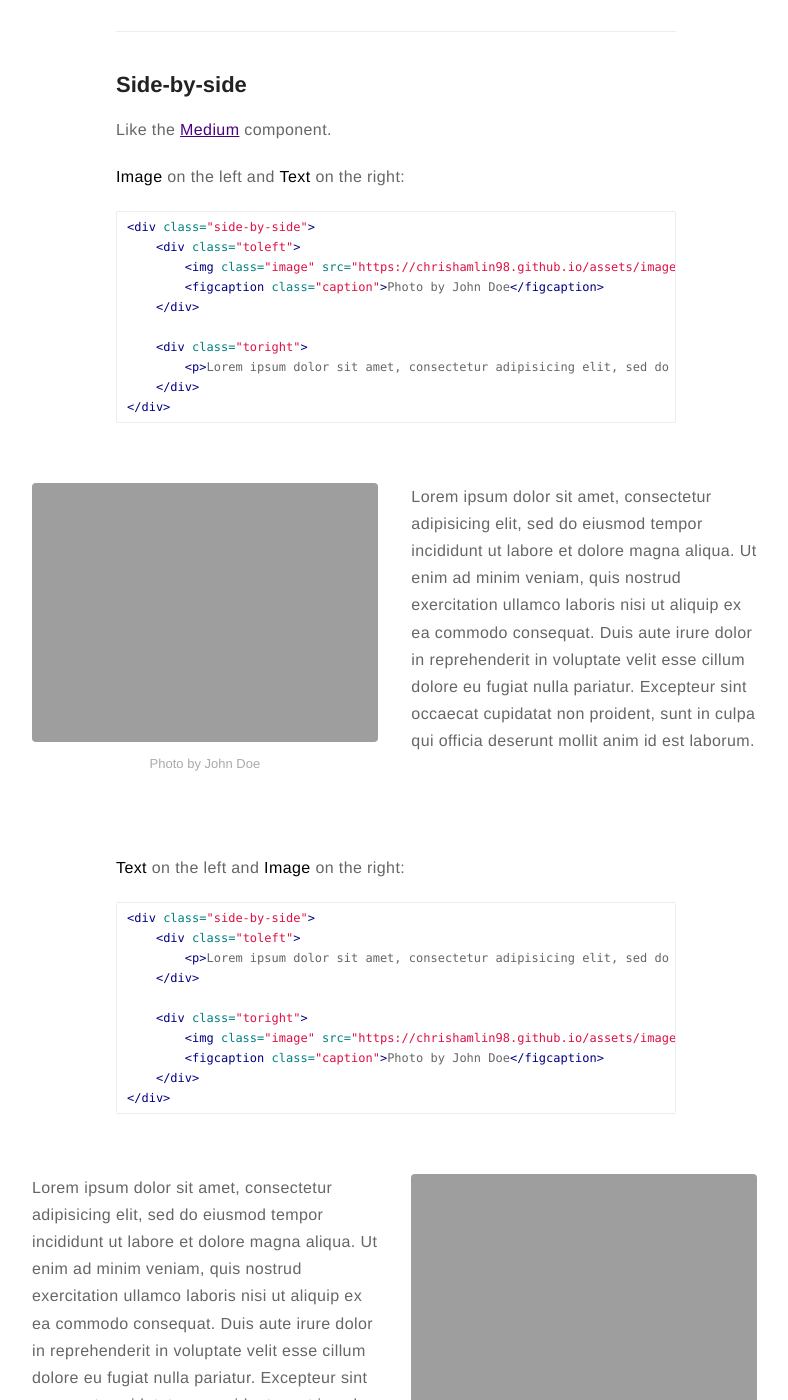
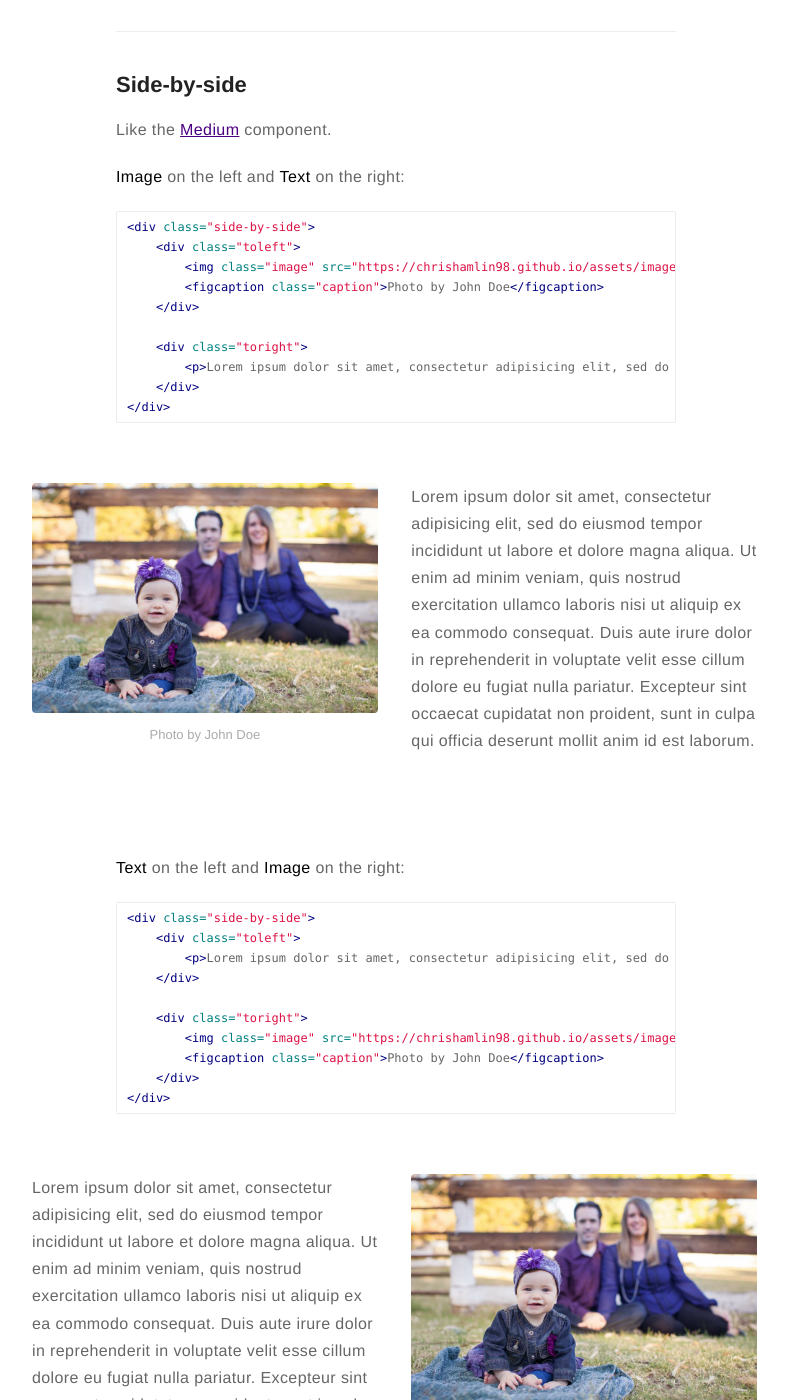
Before and after one commit to chrishamlin98/chrishamlin98.github.io, a Jekyll site: the page built from _posts/2015-02-24-markdown-extra-components.markdown, in a window 1280 px wide and 1400 px high, scrolled down 1006 px. Shown: the whole window, without its empty margins (244-1032 px from the left). Built offline with Jekyll 4.4.1, drawn with Linux system fonts in a browser that asks for light colours.

Commit message:
Update _config.yml

```diff
--- a/_config.yml
+++ b/_config.yml
@@ -7,7 +7,7 @@ description: Are you.. looking at me?... Is he looking at me.. I think he's look
 
 # if it's an external image, update below for true
 # better with square images
-external-image: true
+external-image: false
 picture: assets/images/IMG_0043.JPG
 
 # If you want to include your resume, set to true
@@ -78,7 +78,7 @@ width: normal
 
 # if you don't need projects, comment the *projects* configs below
 projects: true
-picture: assets/images/Coding_Screenshot.jpg
+# picture: assets/images/Coding_Screenshot.jpg
 
 # if you don't need "about" or "blog", comment them out below
 about: true
```
